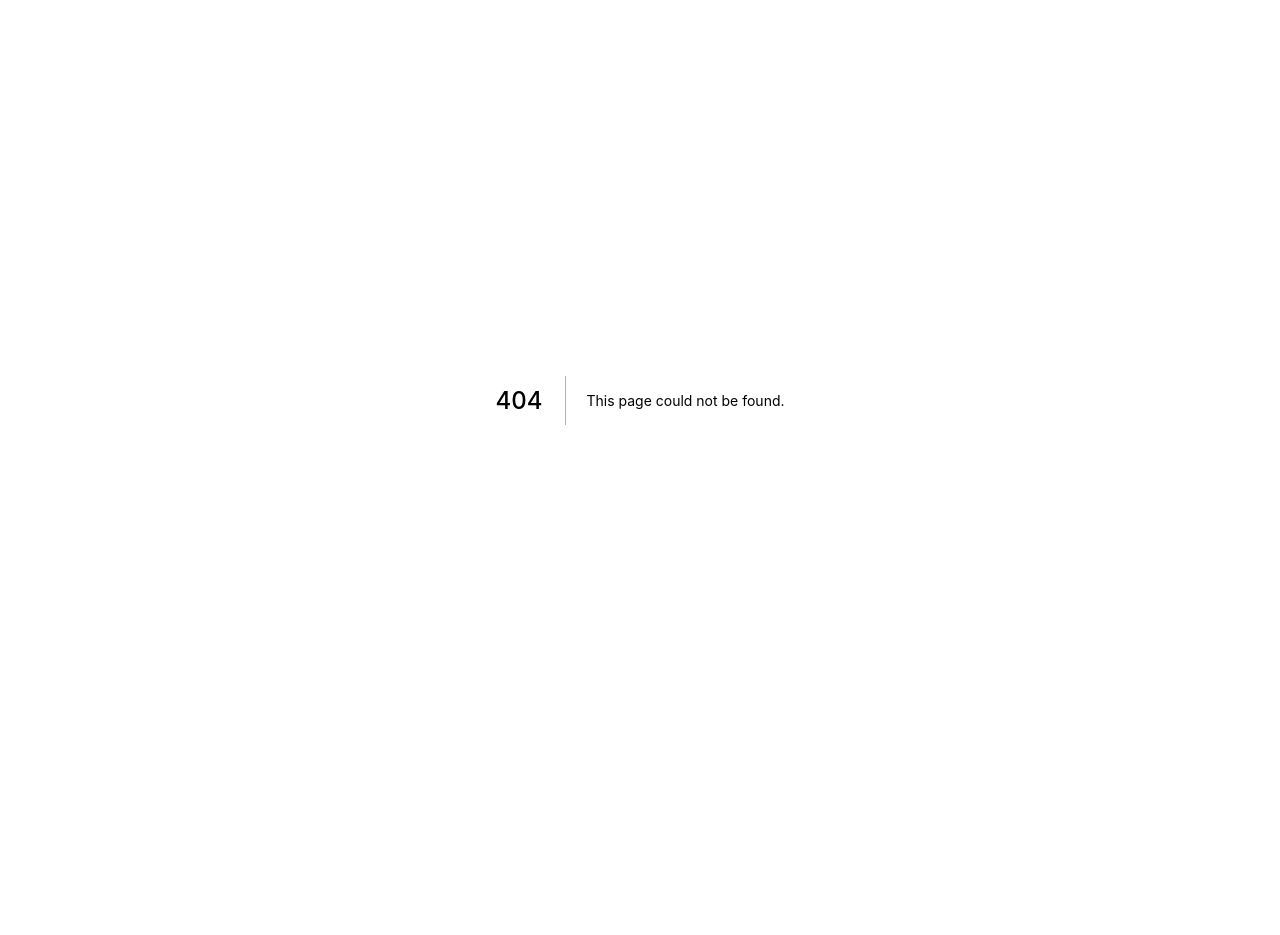
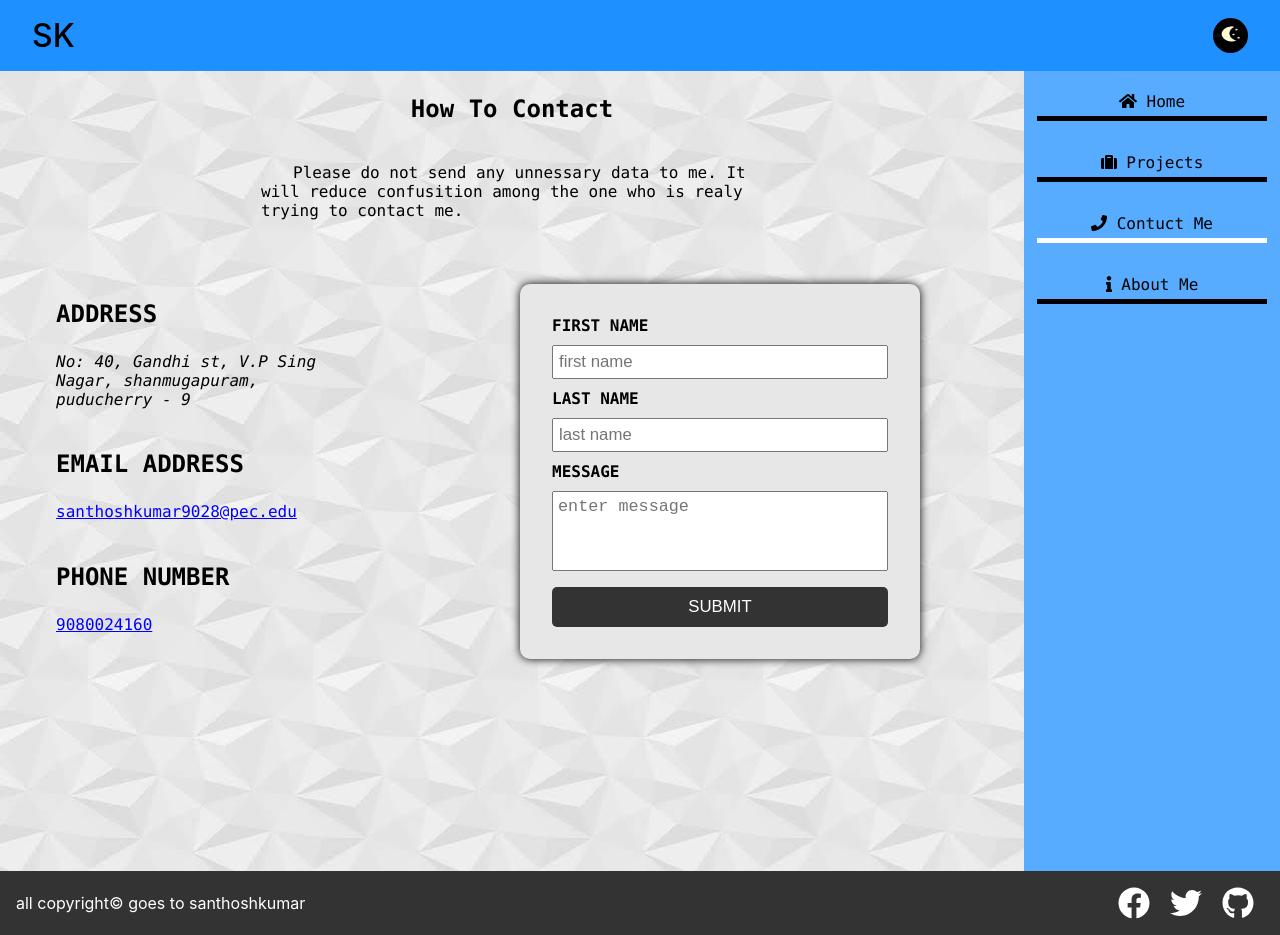
Before and after one commit to SanthoshKumar9028/my-portfolio, a Next.js app: page /contact-me in a window 1280 px wide. Before the commit this address had no page. Before the commit the page ends 800 px from the top, so only its background shows below. Built offline with nearby package versions, Linux system fonts and the light colour scheme.

Commit message:
added contact-me page along with its components

```diff
--- a/components/SideNav/index.js
+++ b/components/SideNav/index.js
@@ -16,7 +16,7 @@ import { ThemeContext } from "../../lib/Contexts";
 const links = {
   Home: "",
   Projects: "",
-  "Contuct Me": "",
+  "Contact Me": "",
   "About Me": "",
 };
 
@@ -51,7 +51,7 @@ export default function SideNav({ active }) {
         <nav className={styles["side-bar__nav"]}>
           <ul>
             <li>
-              <Link href="#">
+              <Link href="/">
                 <a className={styles[addActiveClass["Home"]]}>
                   <FontAwesomeIcon icon={faHome} /> Home
                 </a>
@@ -65,8 +65,8 @@ export default function SideNav({ active }) {
               </Link>
             </li>
             <li>
-              <Link href="#">
-                <a className={styles[addActiveClass["Contuct Me"]]}>
+              <Link href="/contact-me">
+                <a className={styles[addActiveClass["Contact Me"]]}>
                   <FontAwesomeIcon icon={faPhone} /> Contuct Me
                 </a>
               </Link>
--- a/package.json
+++ b/package.json
@@ -12,6 +12,7 @@
     "@fortawesome/free-brands-svg-icons": "^5.15.1",
     "@fortawesome/free-solid-svg-icons": "^5.15.1",
     "@fortawesome/react-fontawesome": "^0.1.12",
+    "mongodb": "^3.6.3",
     "next": "10.0.1",
     "react": "17.0.1",
     "react-dom": "17.0.1"
--- a/pages/api/hello.js
+++ /dev/null
@@ -1,6 +0,0 @@
-// Next.js API route support: https://nextjs.org/docs/api-routes/introduction
-
-export default (req, res) => {
-  res.statusCode = 200
-  res.json({ name: 'John Doe' })
-}
--- /dev/null
+++ b/pages/contact-me/contact-me.module.scss
@@ -0,0 +1,115 @@
+@import "/styles/common.module";
+
+.hero {
+  max-width: 550px;
+  margin: 0 auto 2rem;
+  h1 {
+    text-align: center;
+  }
+}
+
+.heading {
+  margin-top: 0;
+}
+
+.details {
+  margin-bottom: 1rem;
+}
+
+.details__address {
+  margin-left: 1.5rem;
+}
+
+.link {
+  padding: 0;
+  margin-left: 1.5rem;
+  color: blue;
+  text-decoration: underline;
+  &:hover {
+    text-decoration: none;
+  }
+}
+
+.form {
+  max-width: 400px;
+  margin: 2rem auto 0;
+  padding: 2rem;
+  box-shadow: 0 0 10px rgb(0, 0, 0);
+  border-radius: 10px;
+  transition: background-color 222ms, color 222ms;
+  * {
+    display: block;
+    width: 100%;
+  }
+  textarea {
+    resize: none;
+    height: 5rem;
+  }
+  textarea,
+  input {
+    padding: 5px;
+    font-size: 1.05rem;
+  }
+  input[type="submit"] {
+    padding: 10px 0;
+    margin-top: 1rem;
+    border: none;
+    border-radius: 5px;
+    color: white;
+    background-color: #333;
+  }
+  label {
+    font-weight: bold;
+    padding: 10px 0;
+    &:first-child {
+      padding-top: 0;
+    }
+  }
+  &--dark {
+    background-color: #333;
+    input[type="submit"] {
+      color: black;
+      background-color: #aaa;
+    }
+    label {
+      color: white;
+    }
+  }
+  &--light {
+    // background-color: rgb(255, 171, 44);
+    background-color: rgb(231, 231, 231);
+  }
+}
+
+@media (min-width: 600px) {
+  .details {
+    text-align: left;
+    display: flex;
+    flex-wrap: wrap;
+    margin-bottom: 1rem;
+    justify-content: space-between;
+    padding-left: 2rem;
+    padding-right: 2rem;
+    div {
+      max-width: 300px;
+    }
+  }
+  .form {
+    margin-bottom: 5px;
+  }
+}
+
+@media only screen and (min-width: 1000px) {
+  .main {
+    display: grid;
+    grid-template-columns: 1fr 1fr;
+    justify-content: space-between;
+  }
+  .hero {
+    grid-column: 1 / -1;
+  }
+  .form {
+    width: 100%;
+    margin: 0.5rem;
+  }
+}
--- /dev/null
+++ b/pages/contact-me/index.js
@@ -0,0 +1,149 @@
+import { useCallback, useContext, useState } from "react";
+import Head from "next/head";
+
+import cs from "../../lib/ClassSelector";
+import { ThemeContext } from "../../lib/Contexts";
+import styles from "./contact-me.module.scss";
+import Layout from "../../components/Layout.js";
+import { SideNavWraper } from "../../components/SideNav";
+
+async function handleOnSubmit(e, fname, lname, msg, reset) {
+  e.preventDefault();
+  let data = { fname, lname, msg };
+  console.log(data);
+  try {
+    let response = await fetch("/api/add-message", {
+      method: "POST",
+      headers: {
+        "Content-Type": "application/json",
+      },
+      body: JSON.stringify(data),
+    });
+    response = await response.text();
+    if (response.indexOf("sent") != -1) {
+      alert("Message sent sucessfully.");
+      reset();
+      return;
+    }
+    throw new Error("unsucessfull");
+  } catch {
+    alert("Unsucessfully, try again later.");
+  }
+}
+
+export default function ContactMe() {
+  const { theme } = useContext(ThemeContext);
+  const [firstName, setFirstName] = useState("");
+  const [lastName, setLastName] = useState("");
+  const [message, setMessage] = useState("");
+  const [isLoading, setIsLoading] = useState(false);
+
+  const reset = useCallback(() => {
+    setFirstName("");
+    setLastName("");
+    setMessage("");
+    setIsLoading(false);
+  }, []);
+
+  let containerClass = cs({
+    "container--dark": theme == "dark-theme",
+    "container--light": theme == "light-theme",
+  });
+
+  containerClass = `${styles.container} ${styles[containerClass]}`;
+
+  let formClass = cs({
+    "form--dark": theme == "dark-theme",
+    "form--light": theme == "light-theme",
+  });
+
+  formClass = `${styles.form} ${styles[formClass]}`;
+
+  return (
+    <Layout header footer>
+      <div className={containerClass}>
+        <Head>
+          <title>Contact Me</title>
+          <link rel="icon" href="/favicon.ico" />
+        </Head>
+        <SideNavWraper active="Contact Me">
+          <main className={styles.main}>
+            <div className={styles.hero}>
+              <h1 className={styles.heading}>How To Contact</h1>
+              <p className={styles.para}>
+                Please do not send any unnessary data to me. It will reduce
+                confusition among the one who is realy trying to contact me.
+              </p>
+            </div>
+            <div className={styles.details}>
+              <div>
+                <h2 className={styles.heading}>ADDRESS</h2>
+                <address className={styles.details__address}>
+                  No: 40, Gandhi st, V.P Sing Nagar, shanmugapuram, puducherry -
+                  9
+                </address>
+              </div>
+              <div>
+                <h2 className={styles.heading}>EMAIL ADDRESS</h2>
+                <a
+                  href="mailto:santhoshkumar9028@pec.edu"
+                  className={styles.link}
+                >
+                  santhoshkumar9028@pec.edu
+                </a>
+              </div>
+              <div>
+                <h2 className={styles.heading}>PHONE NUMBER</h2>
+                <a href="tel:9080024160" className={styles.link}>
+                  9080024160
+                </a>
+              </div>
+            </div>
+            <form
+              action="/api/add-message"
+              method="POST"
+              className={formClass}
+              onSubmit={(e) => {
+                setIsLoading(true);
+                handleOnSubmit(e, firstName, lastName, message, reset);
+              }}
+            >
+              <label htmlFor="fname">FIRST NAME</label>
+              <input
+                id="fname"
+                name="first_name"
+                value={firstName}
+                onChange={(e) => setFirstName(e.target.value)}
+                placeholder="first name"
+                required
+              />
+              <label htmlFor="lname">LAST NAME</label>
+              <input
+                id="lname"
+                name="last_name"
+                value={lastName}
+                onChange={(e) => setLastName(e.target.value)}
+                placeholder="last name"
+                required
+              />
+              <label htmlFor="message">MESSAGE</label>
+              <textarea
+                id="message"
+                value={message}
+                onChange={(e) => setMessage(e.target.value)}
+                placeholder="enter message"
+                required
+              />
+              <input
+                type="submit"
+                disabled={isLoading}
+                style={{ cursor: isLoading ? "not-allowed" : "pointer" }}
+                value={isLoading ? "Loading..." : "SUBMIT"}
+              />
+            </form>
+          </main>
+        </SideNavWraper>
+      </div>
+    </Layout>
+  );
+}
--- a/styles/Home.module.scss
+++ b/styles/Home.module.scss
@@ -1,13 +1,4 @@
-.container {
-  font-family: Menlo, Monaco, Lucida Console, Liberation Mono, DejaVu Sans Mono,
-    Bitstream Vera Sans Mono, Courier New, monospace;
-  &--light {
-    background-image: url("/public/images/container-bg.jpg");
-  }
-  &--dark {
-    background-color: #666;
-  }
-}
+@import "/styles/common.module";
 
 .hero {
   padding: 10px;
@@ -47,23 +38,3 @@
   justify-content: space-evenly;
   padding: 1rem;
 }
-
-.heading {
-  padding: 1.5rem;
-  font-size: 1.5em;
-  text-align: center;
-}
-.para {
-  padding: 0 1.5rem 1.5rem;
-  text-indent: 2rem;
-  text-align: justify;
-}
-
-@media (min-width: 600px) {
-  .heading {
-    text-align: left;
-  }
-  .para {
-    text-align: left;
-  }
-}
--- a/styles/_Common.module.scss
+++ b/styles/_Common.module.scss
@@ -10,3 +10,47 @@
     clear: both;
   }
 }
+
+.container {
+  font-family: Menlo, Monaco, "Lucida Console", "Liberation Mono",
+    "DejaVu Sans Mono", "Bitstream Vera Sans Mono", "Courier New", monospace;
+  &--light {
+    background-image: url("/images/container-bg.jpg");
+  }
+  &--dark {
+    background-color: #666;
+  }
+}
+
+.heading {
+  padding: 1.5rem;
+  font-size: 1.5em;
+  text-align: center;
+  &--dark {
+    color: white;
+  }
+  &--light {
+    color: black;
+  }
+}
+
+.para {
+  padding: 0 1.5rem 1.5rem;
+  text-indent: 2rem;
+  text-align: justify;
+  &--dark {
+    color: white;
+  }
+  &--light {
+    color: black;
+  }
+}
+
+@media (min-width: 600px) {
+  .heading {
+    text-align: left;
+  }
+  .para {
+    text-align: left;
+  }
+}
```
Also changed, not shown: pages/index.js (+15 -36 lines), 1 other file (tests, documents, lock files or other folders).
